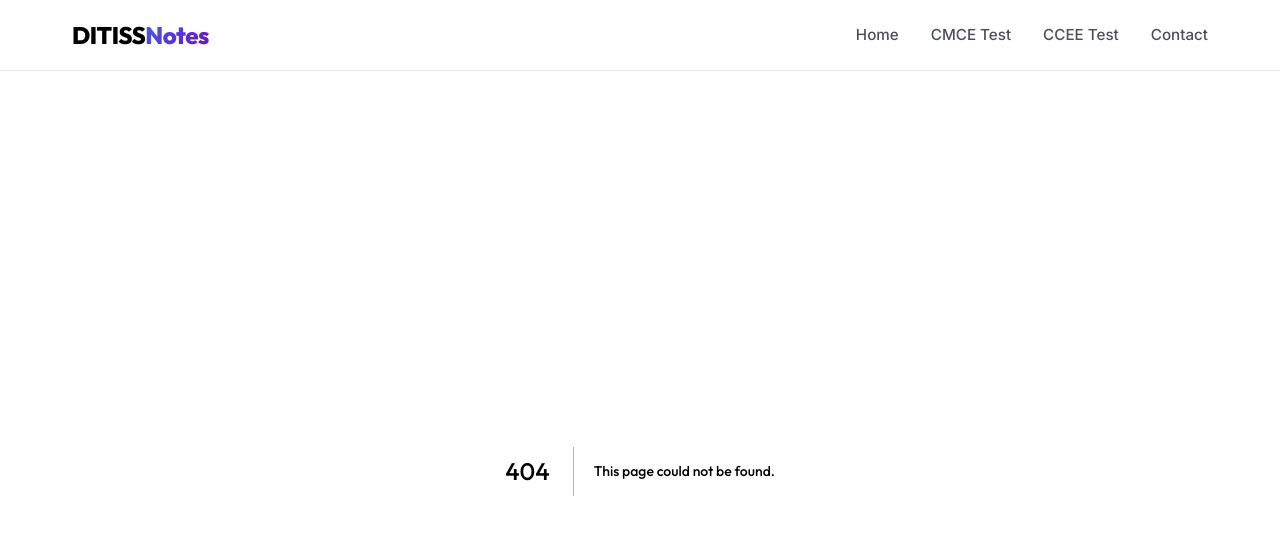
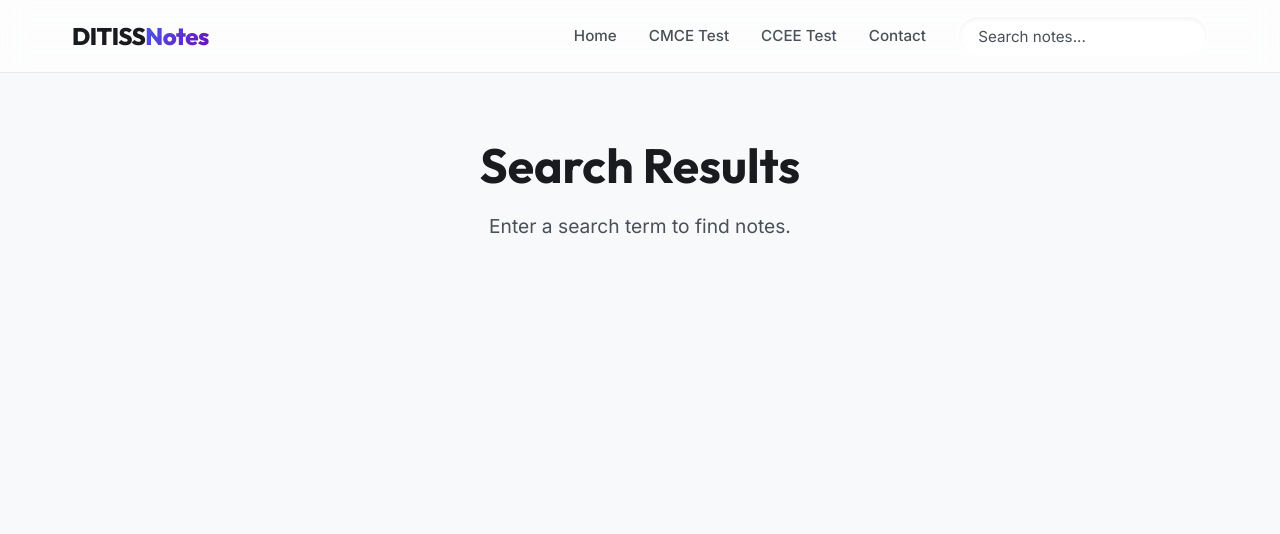
Before and after one commit to Rushikesh-dange/ditiss-notes, a Next.js app: page /search in a window 1280 px wide. Before the commit this address had no page. Shown: the top 534 px of the page. Built offline with nearby package versions, Linux system fonts and the light colour scheme.

Commit message:
feat: add global full-text search functionality

```diff
--- a/src/app/globals.css
+++ b/src/app/globals.css
@@ -139,6 +139,70 @@ a:hover {
 .nav-links {
   display: flex;
   gap: 2rem;
+  align-items: center;
+}
+
+.header-actions {
+  display: flex;
+  align-items: center;
+  gap: 2rem;
+}
+
+.search-form {
+  display: flex;
+}
+
+.search-input {
+  padding: 0.6rem 1.2rem;
+  border-radius: 20px;
+  border: 1px solid var(--glass-border);
+  background: var(--glass-bg);
+  color: var(--text-primary);
+  font-family: 'Inter', sans-serif;
+  font-size: 0.95rem;
+  width: 250px;
+  transition: all 0.3s ease;
+  backdrop-filter: blur(12px);
+  -webkit-backdrop-filter: blur(12px);
+  box-shadow: inset 0 2px 4px rgba(0,0,0,0.05);
+}
+
+.search-input:focus {
+  outline: none;
+  border-color: var(--accent-primary);
+  box-shadow: 0 0 0 3px rgba(67, 97, 238, 0.2);
+  width: 300px;
+}
+
+.search-input::placeholder {
+  color: var(--text-secondary);
+}
+
+@media (max-width: 768px) {
+  .header-actions {
+    flex-direction: column;
+    gap: 1rem;
+    width: 100%;
+    margin-top: 1rem;
+  }
+
+  .nav-links {
+    width: 100%;
+    justify-content: space-between;
+  }
+
+  .search-input {
+    width: 100%;
+  }
+
+  .search-input:focus {
+    width: 100%;
+  }
+
+  .header-content {
+    flex-direction: column;
+    align-items: flex-start;
+  }
 }
 
 .nav-link {
--- a/src/app/layout.tsx
+++ b/src/app/layout.tsx
@@ -35,12 +35,23 @@ export default function RootLayout({
             <Link href="/" className="logo">
               DITISS<span className="text-gradient"> Notes</span>
             </Link>
+            <div className="header-actions">
               <nav className="nav-links">
                 <Link href="/" className="nav-link">Home</Link>
                 <Link href="/cmce-test" className="nav-link">CMCE Test</Link>
                 <Link href="/ccee-test" className="nav-link">CCEE Test</Link>
                 <Link href="/contact" className="nav-link">Contact</Link>
               </nav>
+              <form action="/search" method="GET" className="search-form">
+                <input
+                  type="search"
+                  name="q"
+                  placeholder="Search notes..."
+                  className="search-input"
+                  required
+                />
+              </form>
+            </div>
           </div>
         </header>
         <main>{children}</main>
--- /dev/null
+++ b/src/app/search/page.tsx
@@ -0,0 +1,81 @@
+import prisma from "@/lib/prisma";
+import Link from "next/link";
+import { FileText, ArrowRight, SearchX } from "lucide-react";
+import { Metadata } from "next";
+
+export const metadata: Metadata = {
+  title: "Search Results | DITISS Notes",
+  description: "Search for study notes and subjects.",
+};
+
+export default async function SearchPage({
+  searchParams,
+}: {
+  searchParams: Promise<{ q?: string }>;
+}) {
+  const { q } = await searchParams;
+  const query = q?.trim() || "";
+
+  let posts: any[] = [];
+
+  if (query) {
+    posts = await prisma.post.findMany({
+      where: {
+        published: true,
+        OR: [
+          { title: { contains: query, mode: "insensitive" } },
+          { content: { contains: query, mode: "insensitive" } },
+        ],
+      },
+      include: {
+        subject: true,
+      },
+      orderBy: {
+        createdAt: 'desc',
+      },
+      take: 50, // limit to 50 results to prevent massive queries
+    });
+  }
+
+  return (
+    <div className="container animate-fade-in" style={{ padding: '4rem 2rem' }}>
+      <header style={{ marginBottom: '3rem', textAlign: 'center' }}>
+        <h1 style={{ fontSize: '3rem', margin: 0 }}>Search Results</h1>
+        <p style={{ color: 'var(--text-secondary)', fontSize: '1.2rem', marginTop: '1rem' }}>
+          {query ? `Showing results for "${query}"` : "Enter a search term to find notes."}
+        </p>
+      </header>
+
+      {query && posts.length === 0 ? (
+        <div style={{ textAlign: 'center', padding: '4rem 0', color: 'var(--text-secondary)' }}>
+          <SearchX size={64} style={{ opacity: 0.2, margin: '0 auto 1rem' }} />
+          <h2>No notes found</h2>
+          <p>We couldn't find anything matching "{query}". Try different keywords.</p>
+        </div>
+      ) : (
+        <div style={{ display: 'flex', flexDirection: 'column', gap: '1rem', maxWidth: '800px', margin: '0 auto' }}>
+          {posts.map(post => (
+            <Link key={post.id} href={`/notes/${post.slug}`}>
+              <div className="glass-panel hover-lift" style={{ padding: '1.5rem 2rem', display: 'flex', alignItems: 'center', justifyContent: 'space-between' }}>
+                <div style={{ display: 'flex', alignItems: 'center', gap: '1.5rem' }}>
+                  <div style={{ color: 'var(--text-secondary)' }}>
+                    <FileText size={24} />
+                  </div>
+                  <div>
+                    <div style={{ fontSize: '0.85rem', color: 'var(--accent-primary)', fontWeight: 600, marginBottom: '0.25rem' }}>
+                      {post.subject?.name || 'Uncategorized'}
+                    </div>
+                    <h3 style={{ margin: 0, fontSize: '1.2rem', color: 'var(--text-primary)' }}>{post.title}</h3>
+                  </div>
+                </div>
+                <div style={{ color: 'var(--text-secondary)' }}>
+                  <ArrowRight size={20} />
+                </div>
+              </div>
+            </Link>
+          ))}
+        </div>
+      )}
+    </div>
+  );
+}
```
Lines whose indentation alone changed are shown as unchanged.
